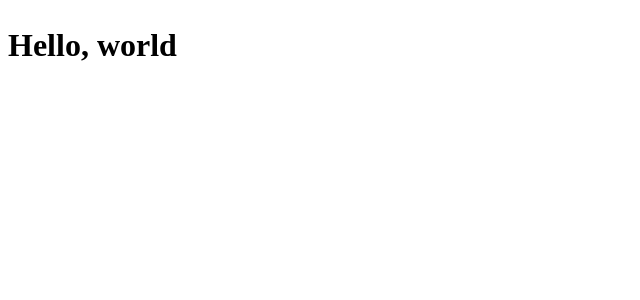
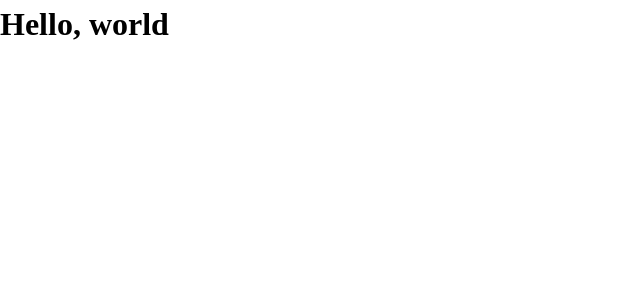
Before and after one commit to nicholascannon/notes-webapp-lnd, a React app in the folder app/: page / in a window 1280 px wide. Shown: the top 300 px of the page, without its empty margins (0-640 px from the left). Built offline with nearby package versions, Linux system fonts and the light colour scheme.

Commit message:
update reset again

```diff
--- a/app/src/styles/global.tsx
+++ b/app/src/styles/global.tsx
@@ -21,7 +21,7 @@ export const GlobalStyles = () => (
             blockquote,
             dl,
             dd {
-                margin-block-end: 0;
+                margin: 0;
             }
 
             /* Remove list styles on ul, ol elements with a list role, which suggests default styling will be removed */
```
